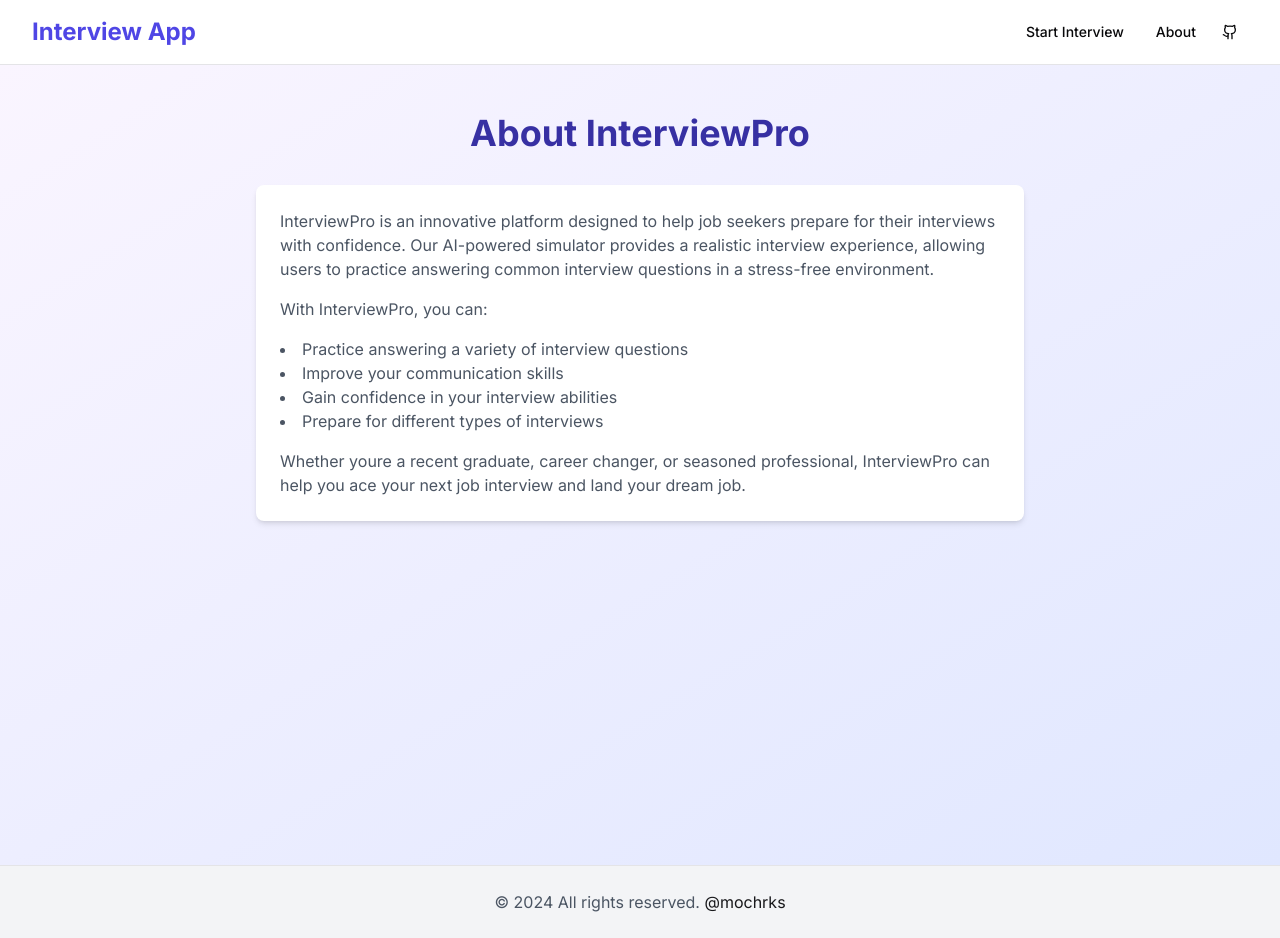
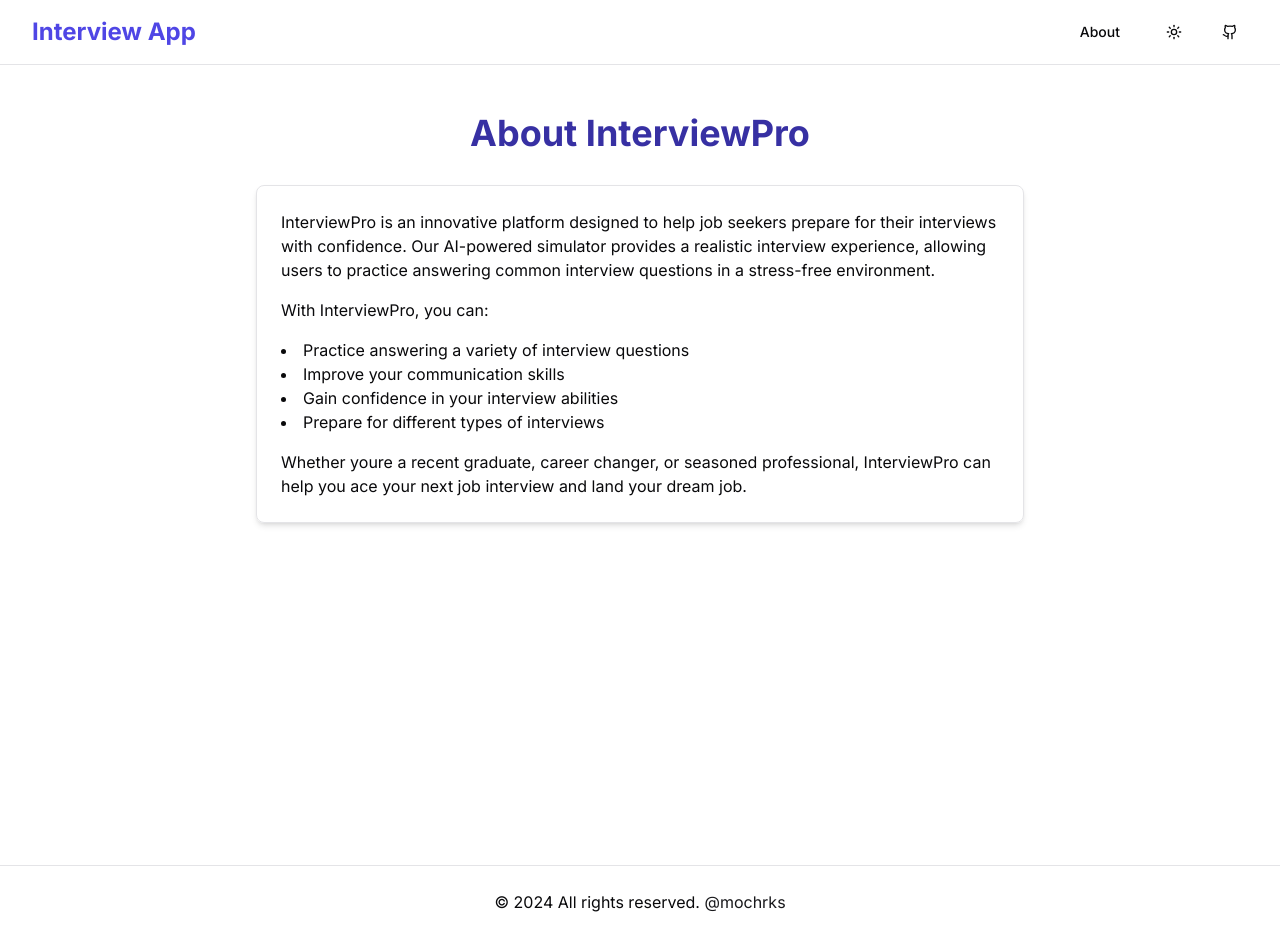
Before and after one commit to Mochrks/web-interview-simulation, a Next.js app: page /about in a window 1280 px wide. Built offline with nearby package versions, Linux system fonts and the light colour scheme.

Commit message:
update: darkmode style

```diff
--- a/app/about/page.tsx
+++ b/app/about/page.tsx
@@ -1,22 +1,22 @@
 export default function About() {
     return (
-        <div className="min-h-screen bg-gradient-to-br from-purple-50 to-indigo-100 py-12 px-4 sm:px-6 lg:px-8">
+        <div className="min-h-screen  py-12 px-4 sm:px-6 lg:px-8">
             <div className="max-w-3xl mx-auto">
-                <h1 className="text-4xl font-bold text-center text-indigo-800 mb-8">About InterviewPro</h1>
-                <div className="bg-white shadow-md rounded-lg p-6">
-                    <p className="text-gray-600 mb-4">
+                <h1 className="text-4xl font-bold text-center text-indigo-800 dark:text-indigo-400  mb-8">About InterviewPro</h1>
+                <div className=" shadow-md rounded-lg p-6 border">
+                    <p className=" mb-4">
                         InterviewPro is an innovative platform designed to help job seekers prepare for their interviews with confidence. Our AI-powered simulator provides a realistic interview experience, allowing users to practice answering common interview questions in a stress-free environment.
                     </p>
-                    <p className="text-gray-600 mb-4">
+                    <p className=" mb-4">
                         With InterviewPro, you can:
                     </p>
-                    <ul className="list-disc list-inside text-gray-600 mb-4">
+                    <ul className="list-disc list-inside  mb-4">
                         <li>Practice answering a variety of interview questions</li>
                         <li>Improve your communication skills</li>
                         <li>Gain confidence in your interview abilities</li>
                         <li>Prepare for different types of interviews</li>
                     </ul>
-                    <p className="text-gray-600">
+                    <p className="">
                         Whether youre a recent graduate, career changer, or seasoned professional, InterviewPro can help you ace your next job interview and land your dream job.
                     </p>
                 </div>
--- a/app/interview/page.tsx
+++ b/app/interview/page.tsx
@@ -6,10 +6,10 @@ export default function InterviewPage() {
     const selectedQuestions = shuffled.slice(0, 10);
 
     return (
-        <div className="min-h-screen bg-gradient-to-br from-purple-50 to-indigo-100 py-12 px-4 sm:px-6 lg:px-8">
+        <div className="min-h-screen  py-12 px-4 sm:px-6 lg:px-8">
             <div className="max-w-3xl mx-auto">
-                <h1 className="text-4xl font-bold text-center text-indigo-800 mb-8">Job Interview Simulator</h1>
-                <p className="text-center text-gray-600 mb-8">
+                <h1 className="text-4xl font-bold text-center text-indigo-800 dark:text-indigo-400 mb-8">Job Interview Simulator</h1>
+                <p className="text-center mb-8">
                     Practice your interview skills with our AI-powered simulator. Answer the following 10 questions as if you were in a real job interview.
                 </p>
                 <InterviewQuestions questions={selectedQuestions} />
--- a/app/layout.tsx
+++ b/app/layout.tsx
@@ -1,4 +1,5 @@
 import Navbar from '@/components/demo/Navbar'
+import { ThemeProvider } from "@/components/demo/theme-provider"
 import './globals.css'
 import { Inter } from 'next/font/google'
 import Footer from '@/components/demo/Footer'
@@ -19,9 +20,16 @@ export default function RootLayout({
   return (
     <html lang="en">
       <body className={`${inter.className} min-h-screen flex flex-col`}>
-        <Navbar />
-        <main className="flex-grow">{children}</main>
-        <Footer />
+        <ThemeProvider
+          attribute="class"
+          defaultTheme="system"
+          enableSystem
+          disableTransitionOnChange
+        >
+          <Navbar />
+          <main className="flex-grow">{children}</main>
+          <Footer />
+        </ThemeProvider>
       </body>
     </html>
   )
--- a/app/page.tsx
+++ b/app/page.tsx
@@ -3,9 +3,9 @@ import { Button } from "@/components/ui/button"
 
 export default function Home() {
   return (
-    <div className="min-h-screen bg-gradient-to-br from-purple-50 to-indigo-100 flex flex-col justify-center items-center px-4 sm:px-6 lg:px-8">
-      <h1 className="text-5xl font-bold text-indigo-800 mb-8 text-center">Welcome to InterviewPro</h1>
-      <p className="text-xl text-gray-600 mb-8 text-center max-w-2xl">
+    <div className="min-h-screen  flex flex-col justify-center items-center px-4 sm:px-6 lg:px-8">
+      <h1 className="text-5xl font-bold text-indigo-800 dark:text-indigo-400  mb-8 text-center">Welcome to InterviewPro</h1>
+      <p className="text-xl  mb-8 text-center max-w-2xl">
         Prepare for your next job interview with our AI-powered simulator. Practice answering common interview questions and improve your skills.
       </p>
       <Link href="/interview" passHref>
--- a/components/demo/Footer.tsx
+++ b/components/demo/Footer.tsx
@@ -1,11 +1,11 @@
 export default function Footer() {
-    const currentYear = new Date().getFullYear();
+
     return (
-        <footer className="bg-gray-100 border-t">
+        <footer className="border-t">
             <div className="max-w-7xl mx-auto py-6 px-4 sm:px-6 lg:px-8">
                 <div className="flex justify-center items-center">
-                    <div className="text-gray-600">
-                        © {currentYear} All rights reserved.  <a
+                    <div className="">
+                        © 2024 All rights reserved.  <a
                             href="https://github.com/mochrks"
                             target="_blank"
                             rel="noopener noreferrer"
--- a/components/demo/InterviewQuestions.tsx
+++ b/components/demo/InterviewQuestions.tsx
@@ -72,14 +72,14 @@ export default function InterviewQuestions({ questions }: InterviewQuestionsProp
         return (
             <Card className="w-full">
                 <CardHeader>
-                    <CardTitle className="text-2xl text-center text-indigo-800">Interview Completed</CardTitle>
+                    <CardTitle className="text-2xl text-center text-indigo-800 dark:text-indigo-400 ">Interview Completed</CardTitle>
                     <CardDescription className="text-center">Thank you for completing the interview simulation!</CardDescription>
                 </CardHeader>
                 <CardContent id="interview-results">
                     <div className="space-y-6">
                         {questions.map((question, index) => (
                             <div key={index} className="bg-white p-4 rounded-lg shadow">
-                                <h3 className="font-semibold text-indigo-700">Question {index + 1}: {question}</h3>
+                                <h3 className="font-semibold text-indigo-700 dark:text-indigo-600 ">Question {index + 1}: {question}</h3>
                                 <p className="mt-2 text-gray-600">{answers[index]}</p>
                             </div>
                         ))}
@@ -98,7 +98,7 @@ export default function InterviewQuestions({ questions }: InterviewQuestionsProp
     return (
         <Card className="w-full">
             <CardHeader>
-                <CardTitle className="text-2xl text-indigo-800">Question {currentQuestionIndex + 1} of {questions.length}</CardTitle>
+                <CardTitle className="text-2xl text-indigo-800 dark:text-indigo-400 ">Question {currentQuestionIndex + 1} of {questions.length}</CardTitle>
                 <CardDescription className="text-lg font-medium">{questions[currentQuestionIndex]}</CardDescription>
             </CardHeader>
             <CardContent>
--- a/components/demo/Navbar.tsx
+++ b/components/demo/Navbar.tsx
@@ -1,23 +1,38 @@
+"use client"
+
 import Link from 'next/link'
 import { Button } from "@/components/ui/button"
-import { Github } from "lucide-react"
+import { Github, Moon, Sun } from "lucide-react"
+import { useTheme } from 'next-themes'
 export default function Navbar() {
+    const { theme, setTheme } = useTheme()
+
+    const toggleTheme = () => {
+        setTheme(theme === 'dark' ? 'light' : 'dark')
+    }
     return (
-        <nav className="bg-white shadow-md border-b">
+        <nav className=" border-b">
             <div className="max-w-7xl mx-auto px-4 sm:px-6 lg:px-8">
                 <div className="flex justify-between h-16">
                     <div className="flex">
                         <Link href="/" className="flex-shrink-0 flex items-center">
-                            <span className="text-2xl font-bold text-indigo-600">Interview App</span>
+                            <span className="text-2xl font-bold text-indigo-600 dark:text-indigo-400 ">Interview App</span>
                         </Link>
                     </div>
-                    <div className="flex items-center">
-                        <Link href="/interview" passHref>
-                            <Button variant="ghost">Start Interview</Button>
-                        </Link>
+                    <div className="flex items-center gap-5">
                         <Link href="/about" passHref>
                             <Button variant="ghost">About</Button>
                         </Link>
+                        <Button
+                            variant="ghost"
+                            size="icon"
+                            onClick={toggleTheme}
+                            aria-label="Toggle Theme"
+                        >
+                            <Sun className="h-[1.2rem] w-[1.2rem] rotate-0 scale-100 dark:-rotate-90 dark:scale-0" />
+                            <Moon className="absolute h-[1.2rem] w-[1.2rem] rotate-90 scale-0 dark:rotate-0 dark:scale-100" />
+                            <span className="sr-only">Toggle Theme</span>
+                        </Button>
                         <Link
                             href="https://github.com/Mochrks/web-interview-simulation"
                             target="_blank"
--- /dev/null
+++ b/components/demo/theme-provider.tsx
@@ -0,0 +1,9 @@
+"use client"
+
+import * as React from "react"
+import { ThemeProvider as NextThemesProvider } from "next-themes"
+import { ThemeProviderProps } from "next-themes"
+
+export function ThemeProvider({ children, ...props }: ThemeProviderProps) {
+    return <NextThemesProvider {...props}>{children}</NextThemesProvider>
+}
--- a/package.json
+++ b/package.json
@@ -46,7 +46,7 @@
     "lucide-react": "^0.462.0",
     "my-next-app": "file:",
     "next": "13.5.7",
-    "next-themes": "^0.4.3",
+    "next-themes": "^0.4.4",
     "react": "^18",
     "react-day-picker": "^8.10.1",
     "react-dom": "^18",
```
Also changed, not shown: 1 other file (tests, documents, lock files or other folders).
